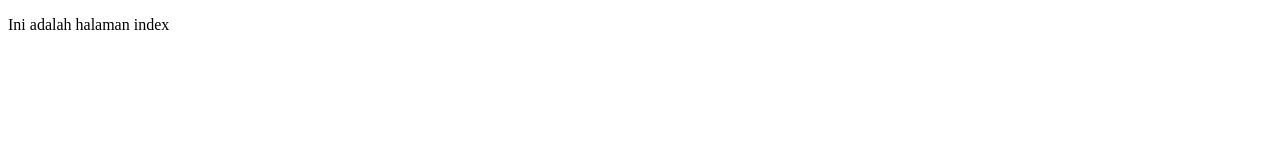
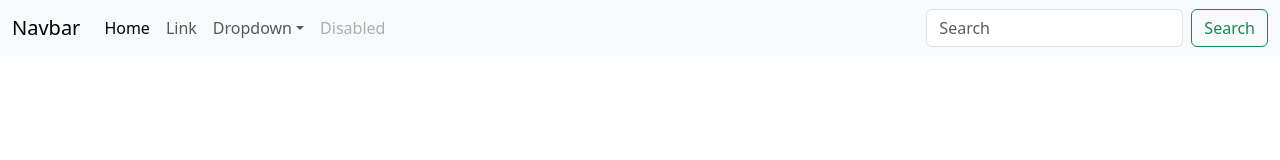
Before and after one commit to nblrbbni/merge-bazma, a plain HTML site: page index.html in a window 1280 px wide. Drawn offline with nearby package versions, Linux system fonts and the light colour scheme.

Commit message:
melakukan penambahan css Bootstrap

```diff
--- a/index.html
+++ b/index.html
@@ -5,8 +5,52 @@
     <meta http-equiv="X-UA-Compatible" content="IE=edge">
     <meta name="viewport" content="width=device-width, initial-scale=1.0">
     <title>Index</title>
+    <link href="https://cdn.jsdelivr.net/npm/bootstrap@5.3.0-alpha1/dist/css/bootstrap.min.css" rel="stylesheet" integrity="sha384-GLhlTQ8iRABdZLl6O3oVMWSktQOp6b7In1Zl3/Jr59b6EGGoI1aFkw7cmDA6j6gD" crossorigin="anonymous">
+    <link rel="stylesheet" href="css/style.css">
 </head>
 <body>
-    <p>Ini adalah halaman index</p>
+    <!--Navbar-->
+        <nav class="navbar navbar-expand-lg bg-body-tertiary">
+            <div class="container-fluid">
+                <a class="navbar-brand" href="#">Navbar</a>
+                    <button class="navbar-toggler" type="button" data-bs-toggle="collapse" data-bs-target="#navbarSupportedContent" aria-controls="navbarSupportedContent" aria-expanded="false" aria-label="Toggle navigation">
+                        <span class="navbar-toggler-icon"></span>
+                    </button>
+            <div class="collapse navbar-collapse" id="navbarSupportedContent">
+                <ul class="navbar-nav me-auto mb-2 mb-lg-0">
+                <li class="nav-item">
+                    <a class="nav-link active" aria-current="page" href="#">Home</a>
+                </li>
+                 <li class="nav-item">
+                    <a class="nav-link" href="#">Link</a>
+                </li>
+                <li class="nav-item dropdown">
+                    <a class="nav-link dropdown-toggle" href="#" role="button" data-bs-toggle="dropdown" aria-expanded="false">
+                  Dropdown</a>
+                <ul class="dropdown-menu">
+                  <li><a class="dropdown-item" href="#">Action</a></li>
+                  <li><a class="dropdown-item" href="#">Another action</a></li>
+                  <li><hr class="dropdown-divider"></li>
+                  <li><a class="dropdown-item" href="#">Something else here</a></li>
+                </ul>
+              </li>
+              <li class="nav-item">
+                <a class="nav-link disabled">Disabled</a>
+              </li>
+            </ul>
+            <form class="d-flex" role="search">
+              <input class="form-control me-2" type="search" placeholder="Search" aria-label="Search">
+              <button class="btn btn-outline-success" type="submit">Search</button>
+            </form>
+          </div>
+        </div>
+      </nav>
+    <!--Navbar-->
+
+    <!--Javascript-->
+        <script src="https://cdn.jsdelivr.net/npm/@popperjs/core@2.11.6/dist/umd/popper.min.js" integrity="sha384-oBqDVmMz9ATKxIep9tiCxS/Z9fNfEXiDAYTujMAeBAsjFuCZSmKbSSUnQlmh/jp3" crossorigin="anonymous"></script>
+        <script src="https://cdn.jsdelivr.net/npm/bootstrap@5.3.0-alpha1/dist/js/bootstrap.min.js" integrity="sha384-mQ93GR66B00ZXjt0YO5KlohRA5SY2XofN4zfuZxLkoj1gXtW8ANNCe9d5Y3eG5eD" crossorigin="anonymous"></script>
+        <script src="js/file.js"></script>
+    <!--Javascript-->
 </body>
 </html>
```
